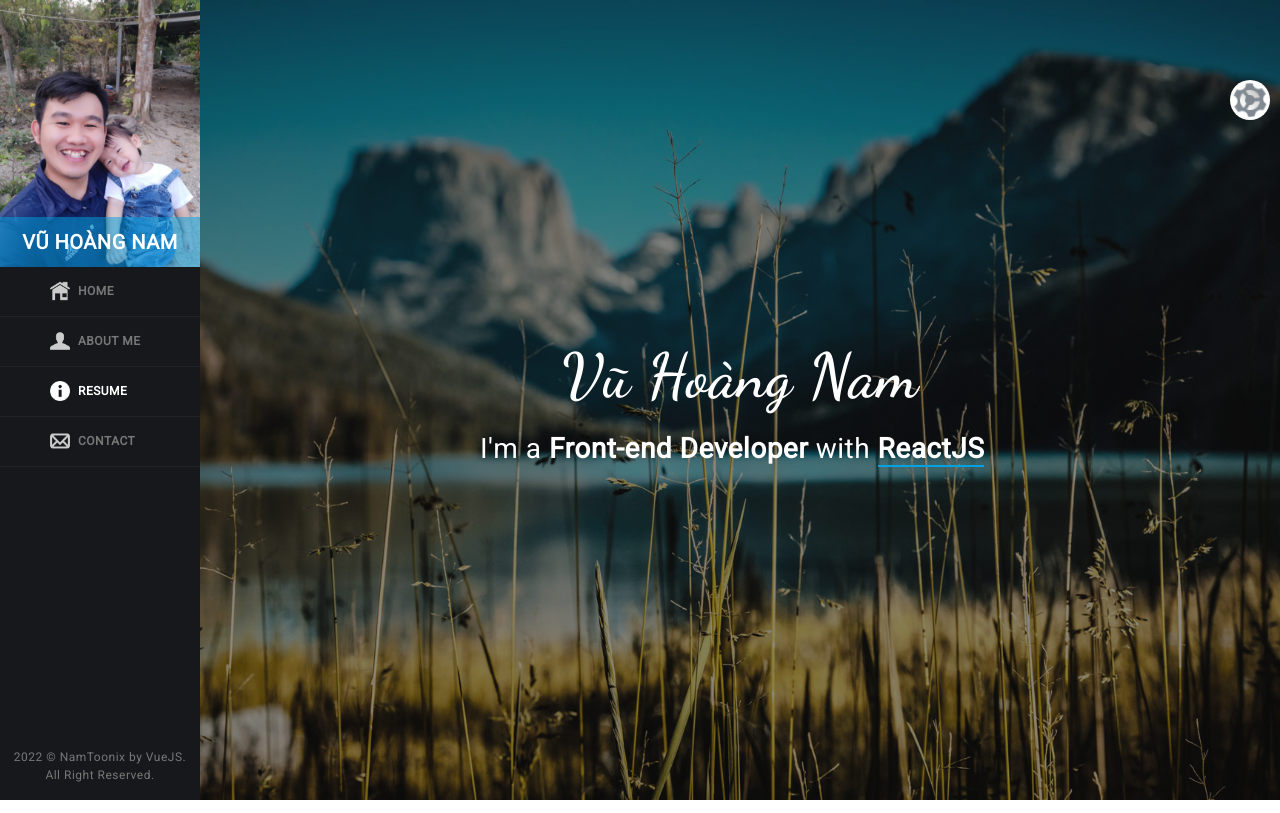
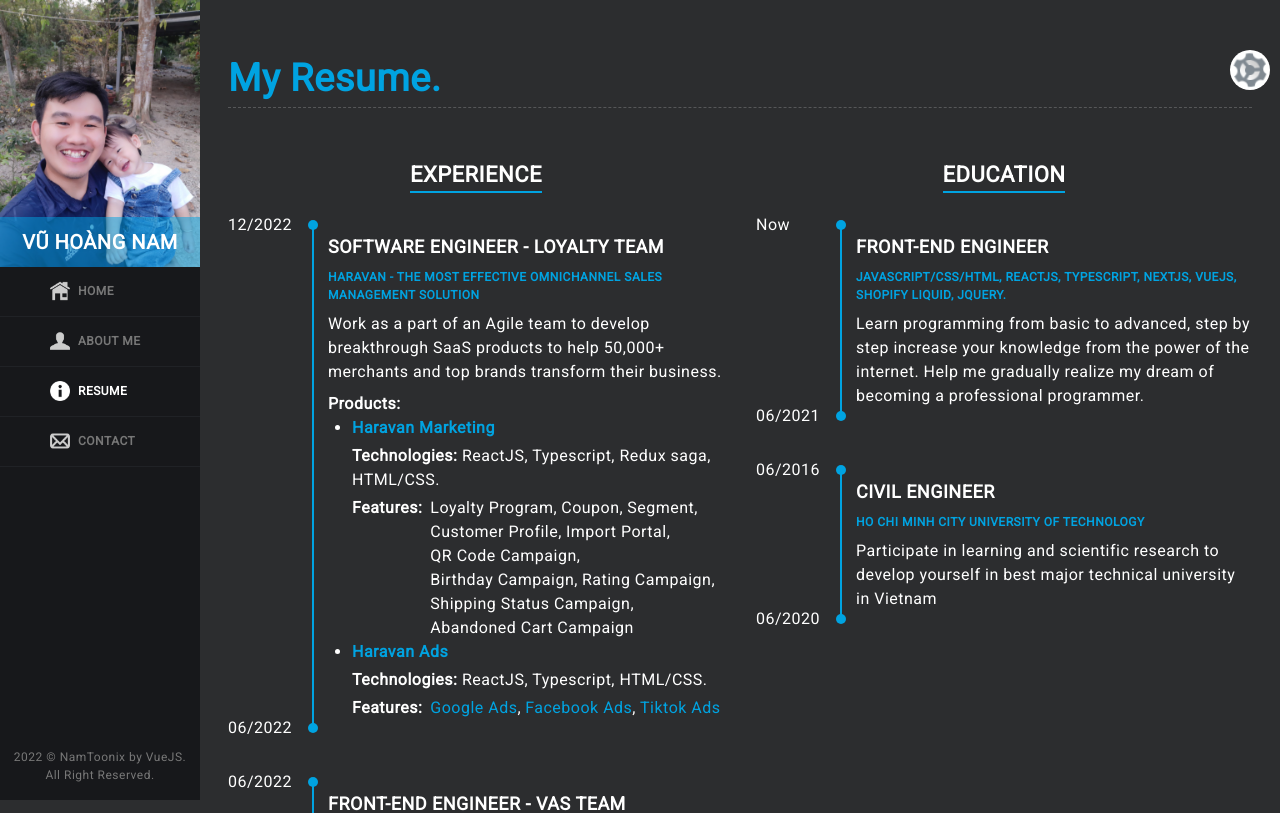
Before and after one commit to Namtoonix/my_profile, a Vue app: page /resume in a window 1280 px wide. Shown: the top 813 px of the page. Built offline with nearby package versions, Linux system fonts and the light colour scheme.

Commit message:
feat: resume page.

```diff
--- /dev/null
+++ b/src/components/ResumeLine.vue
@@ -0,0 +1,122 @@
+<template>
+  <div class="flex relative mb-[30px]">
+    <div class="pl-[100px] py-[20px] text-left">
+      <h4 class="uppercase text-[18px] text-white font-[700]">
+        {{ data.title }}
+      </h4>
+      <h5
+        class="uppercase text-[12px] font-[600] mt-[8px]"
+        :style="{ color: $store.state.color }"
+      >
+        {{ data.desc }}
+      </h5>
+      <p class="text-[16px] text-white font-[400] mt-[8px]">
+        {{ data.content }}
+      </p>
+      <div v-if="data.product" class="mt-[8px]">
+        <p class="text-[16px] text-white font-[600]">Products:</p>
+        <ul class="product-list list-disc pl-[20px]">
+          <li v-for="item in data.product" :key="item.id" class="ml-[4px]">
+            <div>
+              <a
+                :href="item.url"
+                v-text="item.title"
+                target="_blank"
+                class="cursor-pointer font-[600] hover:!text-[#ffc107]"
+                :style="{ color: $store.state.color }"
+              />
+            </div>
+            <p class="mt-[4px]">
+              <span class="text-[16px] text-white font-[600]">
+                Technologies:
+              </span>
+              <span class="text-[16px] text-white font-[400]">
+                {{ item.technologies }}
+              </span>
+            </p>
+            <div v-if="item.features" class="flex flex-wrap mt-[4px]">
+              <span class="text-[16px] text-white font-[600] mr-[4px]">
+                Features:
+              </span>
+              <ul class="flex flex-wrap flex-1">
+                <li v-for="(feature, index) in item.features" :key="feature.id">
+                  <a
+                    v-if="feature.url"
+                    :href="feature.url"
+                    v-text="`${feature.title}`"
+                    class="cursor-pointer hover:!text-[#ffc107] ml-[4px] capitalize"
+                    target="_blank"
+                    :style="{ color: $store.state.color }"
+                  />
+                  <span
+                    v-else
+                    target="_blank"
+                    class="text-white ml-[4px] capitalize"
+                    >{{ feature.title }}
+                  </span>
+                  <span
+                    v-if="index !== item.features.length - 1"
+                    target="_blank"
+                    class="text-white capitalize"
+                    >,
+                  </span>
+                </li>
+              </ul>
+            </div>
+          </li>
+        </ul>
+      </div>
+      <p v-if="data.technologies" class="mt-[4px]">
+        <span class="text-[16px] text-white font-[600]"> Technologies: </span>
+        <span class="text-[16px] text-white font-[400]">
+          {{ data.technologies }}
+        </span>
+      </p>
+      <div class="absolute left-0 top-0 bottom-0 flex flex-col justify-between">
+        <p class="text-white text-[16px] flex items-center">
+          <span class="w-[72px]">{{ data.endPeriod }}</span>
+          <span
+            class="block ml-[8px] w-[10px] h-[10px] rounded-full"
+            :style="{ background: $store.state.color }"
+          ></span>
+        </p>
+        <p class="text-white text-[16px] flex items-center">
+          <span class="w-[72px]">{{ data.startPeriod }}</span>
+          <span
+            class="block ml-[8px] w-[10px] h-[10px] rounded-full"
+            :style="{ background: $store.state.color }"
+          ></span>
+        </p>
+        <div
+          class="w-[2px] absolute right-1 top-[10px] bottom-[10px]"
+          :style="{ background: $store.state.color }"
+        ></div>
+      </div>
+    </div>
+  </div>
+</template>
+
+<script lang="ts">
+import { PropType } from "vue";
+
+interface IProps {
+  title: string;
+  desc: string;
+  content: string;
+  technologies?: string;
+  product?: Array<Record<string, any>>;
+  startPeriod: string;
+  endPeriod: string;
+}
+export default {
+  props: {
+    data: { type: Object as PropType<IProps>, required: true },
+  },
+};
+</script>
+
+<style lang="scss">
+ul li::marker {
+  color: #fff;
+}
+</style>
--- a/src/components/SettingLayout.vue
+++ b/src/components/SettingLayout.vue
@@ -1,5 +1,5 @@
 <template>
-  <div class="settings fixed top-[10%] right-[10px] z-[10]">
+  <div class="settings fixed top-[50px] right-[10px] z-[10]">
     <div @click="showSetting = !showSetting" class="bg-white rounded-full">
       <img width="40" src="@/assets/setting-icon.png" />
     </div>
--- a/src/router/index.ts
+++ b/src/router/index.ts
@@ -1,6 +1,7 @@
 import { createRouter, createWebHistory, RouteRecordRaw } from "vue-router";
 import HomeView from "../views/HomeView.vue";
 import AboutView from "../views/AboutView.vue";
+import ResumeView from "../views/ResumeView.vue";
 
 const routes: Array<RouteRecordRaw> = [
   {
@@ -16,7 +17,7 @@
   {
     path: "/resume",
     name: "resume",
-    component: HomeView,
+    component: ResumeView,
   },
   {
     path: "/contact",
--- a/src/views/AboutView.vue
+++ b/src/views/AboutView.vue
@@ -49,9 +49,9 @@
           <a
             :href="cvDownload.url"
             v-text="cvDownload.label"
-            @click.prevent="downloadCV(cvDownload)"
             class="flex w-fit border-[2px] px-[20px] py-[10px] hover:!text-white transition ease-in duration-300"
             :style="styleObject"
+            target="_blank"
           />
         </div>
       </div>
--- a/src/views/HomeView.vue
+++ b/src/views/HomeView.vue
@@ -22,7 +22,7 @@
   </div>
 </template>
 
-<script>
+<script lang="js">
 export default {
   name: "typeWiriter",
   data() {
--- /dev/null
+++ b/src/views/ResumeView.vue
@@ -0,0 +1,181 @@
+<template>
+  <div class="home pl-[200px] w-full min-h-screen bg-[#2c2d2f]">
+    <div class="max-w-[1024px] mx-auto">
+      <h2
+        class="text-left border-b-[1px] border-dashed border-b-[#ffffff33] text-[38px] font-[700] pt-[50px] mb-[50px]"
+        :style="{ color: $store.state.color }"
+      >
+        My Resume.
+      </h2>
+      <div class="flex flex-wrap">
+        <div class="w-1/2 pr-[16px]">
+          <h3
+            class="mx-auto w-fit text-white border-b-[2px] text-[22px] font-[600] mb-[20px] uppercase"
+            :style="{ borderColor: $store.state.color }"
+          >
+            Experience
+          </h3>
+          <div v-for="lineItem in experienceData" :key="lineItem.id">
+            <ResumeLine :data="lineItem" />
+          </div>
+        </div>
+        <div class="w-1/2 pl-[16px]">
+          <h3
+            class="mx-auto w-fit text-white border-b-[2px] text-[22px] font-[600] mb-[20px] uppercase"
+            :style="{ borderColor: $store.state.color }"
+          >
+            Education
+          </h3>
+          <div v-for="lineItem in educationData" :key="lineItem.id">
+            <ResumeLine :data="lineItem" />
+          </div>
+        </div>
+      </div>
+    </div>
+  </div>
+</template>
+
+<script lang="ts">
+import ResumeLine from "@/components/ResumeLine.vue";
+
+const haravanProduct = [
+  {
+    id: "haravan-marketing",
+    title: "Haravan Marketing",
+    url: "https://www.haravan.com/pages/phan-mem-quan-ly-khach-hang-haraloyalty?ref=internal",
+    technologies: "ReactJS, Typescript, Redux saga, HTML/CSS.",
+    features: [
+      {
+        id: "loyalty-program",
+        title: "Loyalty Program",
+      },
+      {
+        id: "coupon",
+        title: "Coupon",
+      },
+      {
+        id: "segment",
+        title: "Segment",
+      },
+      {
+        id: "customer-profile",
+        title: "Customer Profile",
+      },
+      {
+        id: "import-portal",
+        title: "Import portal",
+      },
+      {
+        id: "qr-code-campaign",
+        title: "QR code campaign",
+      },
+      {
+        id: "birthday-campaign",
+        title: "Birthday campaign",
+      },
+      {
+        id: "rating-campaign",
+        title: "Rating campaign",
+      },
+      {
+        id: "shipping-status-campaign",
+        title: "Shipping status campaign",
+      },
+      {
+        id: "abandoned-cart-campaign",
+        title: "Abandoned cart campaign",
+      },
+    ],
+  },
+  {
+    id: "haravan-ads",
+    title: "Haravan Ads",
+    url: "https://www.haravan.com/pages/giai-phap-haravan-marketing",
+    technologies: "ReactJS, Typescript, HTML/CSS.",
+    features: [
+      {
+        id: "google-ads",
+        title: "Google ads",
+        url: "https://www.haravan.com/pages/google-ads?ref=internal",
+      },
+      {
+        id: "facebook-ads",
+        title: "Facebook ads",
+        url: "https://www.haravan.com/pages/ctm?ref=internal",
+      },
+      {
+        id: "tiktok-ads",
+        title: "Tiktok ads",
+        url: "https://support.haravan.com/support/solutions/articles/42000097183--tiktok-ads-h%C6%B0%E1%BB%9Bng-d%E1%BA%ABn-l%C3%AAn-chi%E1%BA%BFn-d%E1%BB%8Bch-qu%E1%BA%A3ng-c%C3%A1o-tiktok-tr%C3%AAn-n%E1%BB%81n-t%E1%BA%A3ng-haravan",
+      },
+    ],
+  },
+];
+
+const experienceData = [
+  {
+    id: "software-engineer",
+    title: "Software Engineer - Loyalty team",
+    desc: "Haravan - The most effective omnichannel sales management solution",
+    content:
+      "Work as a part of an Agile team to develop breakthrough SaaS products to help 50,000+ merchants and top brands transform their business.",
+    product: haravanProduct,
+    startPeriod: "06/2022",
+    endPeriod: "12/2022",
+  },
+  {
+    id: "front-end-engineer",
+    title: "Front-end Engineer - VAS team",
+    desc: "Haravan - The most effective omnichannel sales management solution",
+    technologies: "Javascript/CSS/HTML, Shopify liquid, JQuery",
+    content:
+      "Utilize Javascript/CSS/HTML to setup, customize and troubleshoot technical issues and provides possible resolutions for customer's store.",
+    startPeriod: "10/2021",
+    endPeriod: "06/2022",
+  },
+  {
+    id: "civil-engineer",
+    title: "Civil Engineer",
+    desc: "Viking - Company specializing in steel structure in Vietnam",
+    content:
+      "Participating in the design and direct supervision of steel structure works in compliance with TCVN.",
+    startPeriod: "06/2019",
+    endPeriod: "06/2021",
+  },
+];
+
+const educationData = [
+  {
+    id: "front-end",
+    title: "Front-end Engineer",
+    desc: "Javascript/CSS/HTML, ReactJS, Typescript, NextJS, VueJS, Shopify Liquid, Jquery.",
+    content:
+      "Learn programming from basic to advanced, step by step increase your knowledge from the power of the internet. Help me gradually realize my dream of becoming a professional programmer.",
+    startPeriod: "06/2021",
+    endPeriod: "Now",
+  },
+  {
+    id: "hcmut",
+    title: "Civil Engineer",
+    desc: "Ho Chi Minh City University of Technology",
+    content:
+      "Participate in learning and scientific research to develop yourself in best major technical university in Vietnam",
+    startPeriod: "06/2020",
+    endPeriod: "06/2016",
+  },
+];
+
+export default {
+  data() {
+    return {
+      experienceData: experienceData,
+      educationData: educationData,
+    };
+  },
+  components: {
+    ResumeLine,
+  },
+};
+</script>
+
+<style lang="scss" scoped></style>
```
